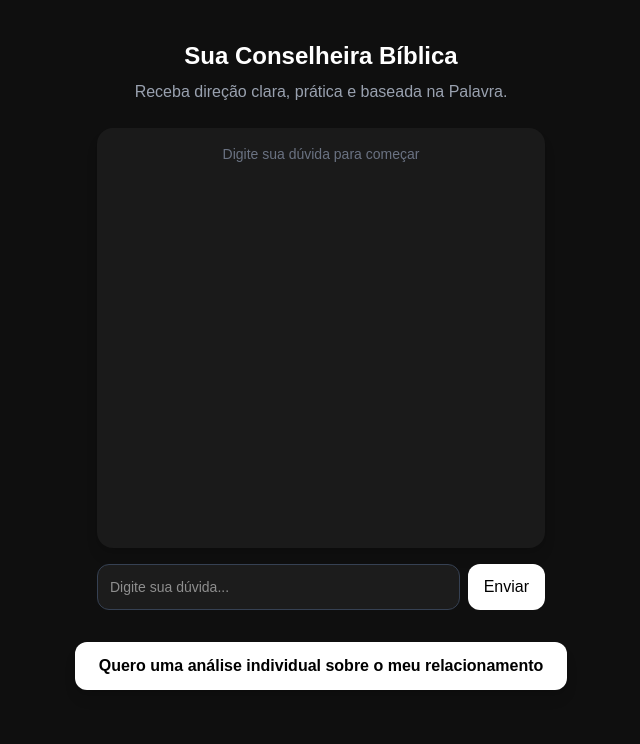
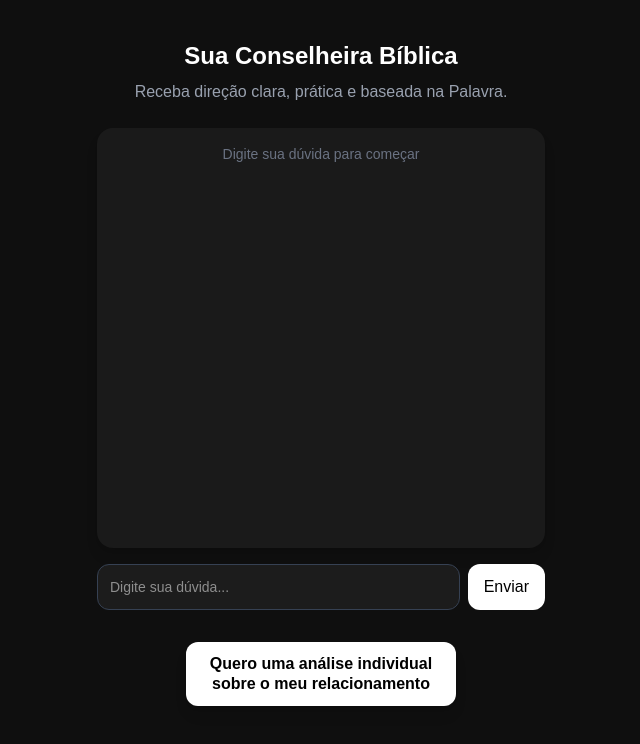
Before and after one commit to institutovivavitale-sketch/conselheira-biblica, a Next.js app: page / in a window 1280 px wide. Shown: the top 744 px of the page, without its empty margins (319-959 px from the left). Built offline with nearby package versions, Linux system fonts and the light colour scheme.

Commit message:
ajuste texto botao

```diff
--- a/app/page.js
+++ b/app/page.js
@@ -81,11 +81,12 @@ export default function Home() {
       </div>
 
       <button
-        onClick={() => router.push("/analise")}
-        className="mt-8 bg-white text-black px-6 py-3 rounded-xl font-semibold shadow-lg hover:scale-105 transition"
-      >
-        Quero uma análise individual sobre o meu relacionamento
-      </button>
+  onClick={() => router.push("/analise")}
+  className="mt-8 bg-white text-black px-6 py-3 rounded-xl font-semibold shadow-lg hover:scale-105 transition text-center leading-tight"
+>
+  <span className="block">Quero uma análise individual</span>
+  <span className="block">sobre o meu relacionamento</span>
+</button>
 
     </main>
   );
```
